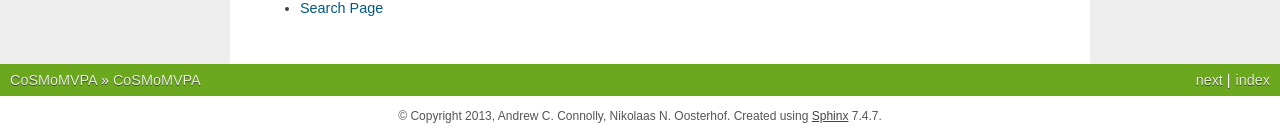
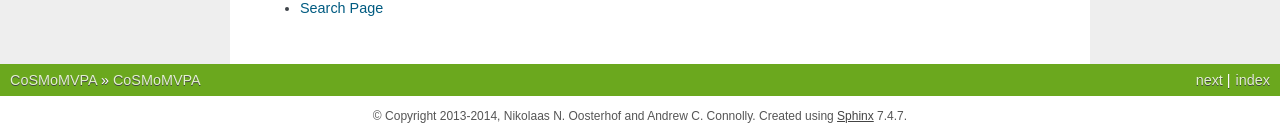
Before and after one commit to CoSMoMVPA/CoSMoMVPA, a Sphinx documentation site: the page built from doc/source/index.rst, in a window 1280 px wide. Shown: the part 963-1096 px from the top of the page. Built offline with Sphinx 7.4.7, drawn with Linux system fonts in a browser that asks for light colours; pages that are not in the unit, such as notebooks, are missing from menus.

Commit message:
WEB: update copyright info

```diff
--- a/doc/source/conf.py
+++ b/doc/source/conf.py
@@ -45,7 +45,7 @@ master_doc = 'index'
 
 # General information about the project.
 project = u'CoSMo Multivariate Pattern Analysis toolbox'
-copyright = u'2013, Andrew C. Connolly, Nikolaas N. Oosterhof'
+copyright = u'2013-2014, Nikolaas N. Oosterhof and Andrew C. Connolly'
 
 # The version info for the project you're documenting, acts as replacement for
 # |version| and |release|, also used in various other places throughout the
@@ -197,7 +197,7 @@ latex_elements = {
 # (source start file, target name, title, author, documentclass [howto/manual]).
 latex_documents = [
   ('index', 'Cosmo.tex', u'CoSMo Multivariate Pattern Analysis Workshop',
-   u'Andy Connolly, Nick Oosterhof', 'manual'),
+   u'Nikolaas N. Oosterhof and Andrew C. Connolly', 'manual'),
 ]
 
 # The name of an image file (relative to this directory) to place at the top of
@@ -227,7 +227,7 @@ latex_documents = [
 # (source start file, name, description, authors, manual section).
 man_pages = [
     ('index', 'cosmo', u'CoSMo Multivariate Pattern Analysis toolbox',
-     [u'Andy Connolly, Nick Oosterhof'], 1)
+     [u'Nikolaas N. Oosterhof and Andrew C. Connolly'], 1)
 ]
 
 # If true, show URL addresses after external links.
@@ -241,7 +241,7 @@ man_pages = [
 #  dir menu entry, description, category)
 texinfo_documents = [
   ('index', 'Cosmo', u'CoSMo Multivarate Pattern Analysis Workshop',
-   u'Andy Connolly, Nick Oosterhof', 'Cosmo', 'One line description of project.',
+   u'Nikolaas N. Oosterhof and Andrew C. Connolly', 'Cosmo', 'One line description of project.',
    'Miscellaneous'),
 ]
 
```
